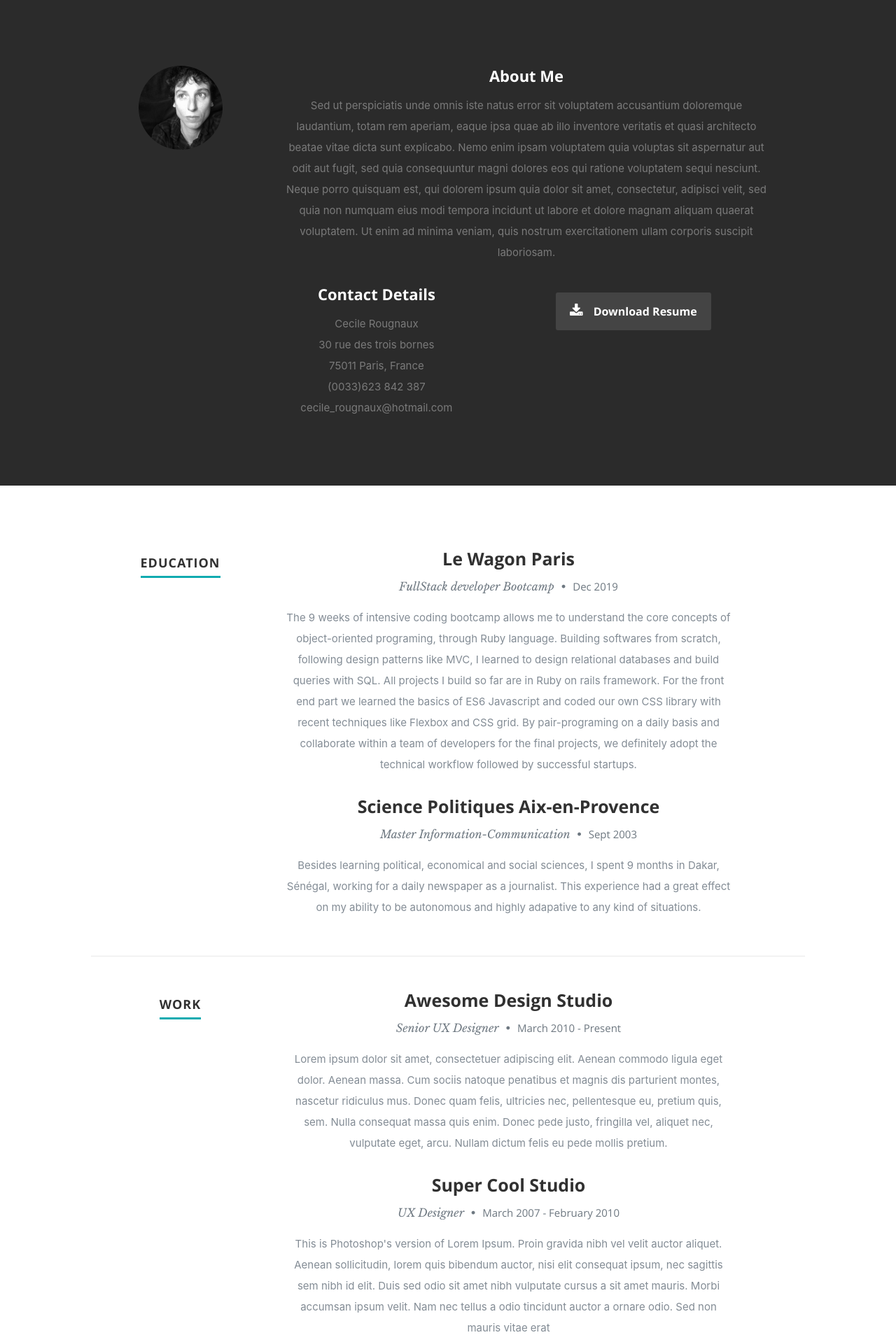
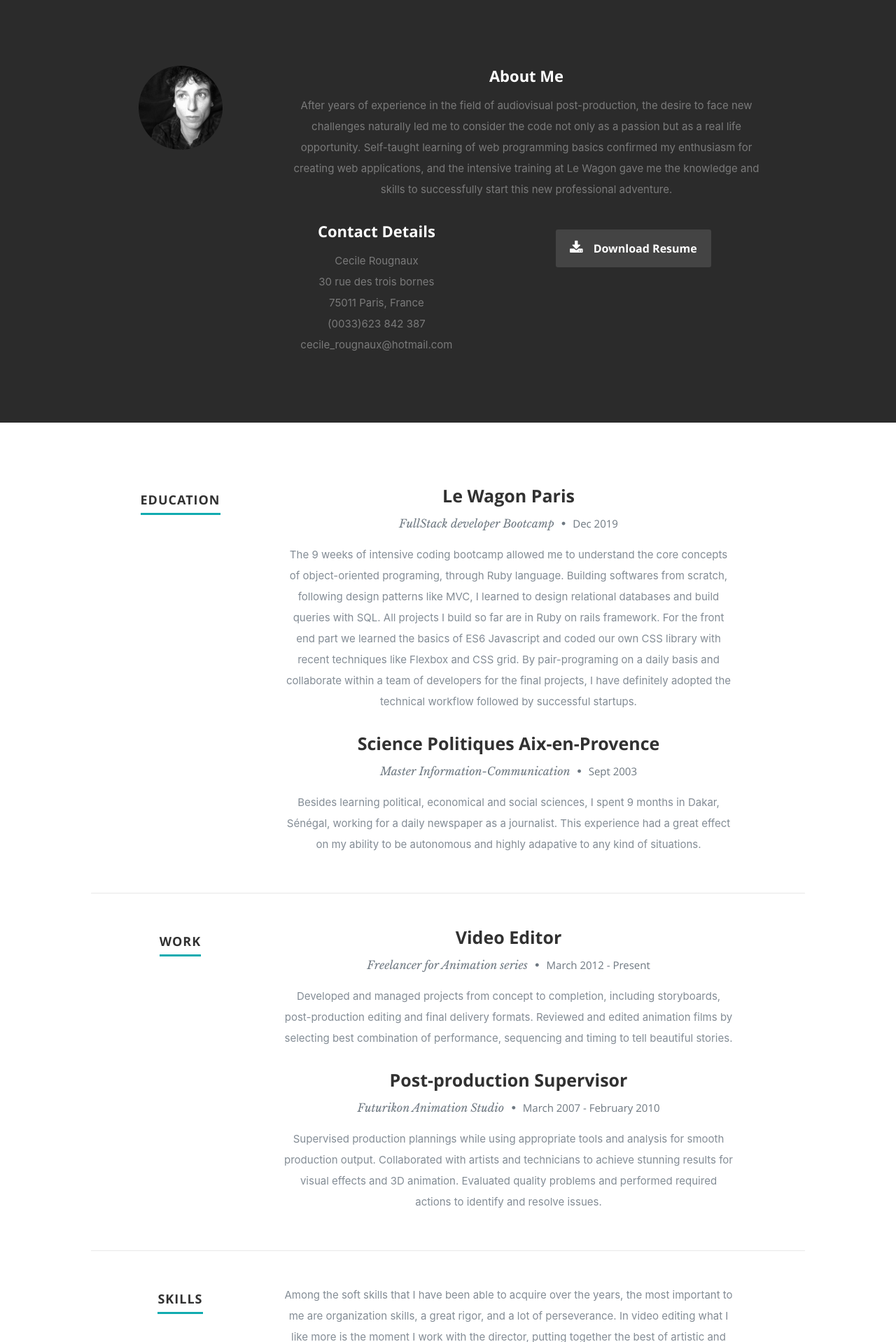
Before and after one commit to cecileRx/resume, a React (Create React App) app: page / in a window 1280 px wide. Shown: the part 802-2720 px from the top of the page at 70% size. Built offline with nearby package versions, Linux system fonts and the light colour scheme.

Commit message:
all texts edited

```diff
--- a/src/components/about/about.js
+++ b/src/components/about/about.js
@@ -11,12 +11,7 @@ export default class About extends Component {
           </div>
           <div className="nine columns main-col">
             <h2>About Me</h2>
-            <p>Sed ut perspiciatis unde omnis iste natus error sit voluptatem accusantium doloremque laudantium, totam rem aperiam,
-              eaque ipsa quae ab illo inventore veritatis et quasi architecto beatae vitae dicta sunt explicabo. Nemo enim ipsam
-              voluptatem quia voluptas sit aspernatur aut odit aut fugit, sed quia consequuntur magni dolores eos qui ratione
-              voluptatem sequi nesciunt. Neque porro quisquam est, qui dolorem ipsum quia dolor sit amet, consectetur, adipisci velit,
-              sed quia non numquam eius modi tempora incidunt ut labore et dolore magnam aliquam quaerat voluptatem.
-              Ut enim ad minima veniam, quis nostrum exercitationem ullam corporis suscipit laboriosam.
+            <p>After years of experience in the field of audiovisual post-production, the desire to face new challenges naturally led me to consider the code not only as a passion but as a real life opportunity. Self-taught learning of web programming basics confirmed my enthusiasm for creating web applications, and the intensive training at Le Wagon gave me the knowledge and skills to successfully start this new professional adventure.
             </p>
             <div className="row">
               <div className="columns contact-details">
--- a/src/components/resume/resume.js
+++ b/src/components/resume/resume.js
@@ -14,7 +14,7 @@ export default class Resume extends Component {
               <div className="twelve columns">
                 <h3>Le Wagon Paris</h3>
                 <p className="info"> FullStack developer Bootcamp <span>•</span> <em className="date">Dec 2019</em></p>
-                  The 9 weeks of intensive coding bootcamp allows me to understand the core concepts of object-oriented programing, through Ruby language. Building softwares from scratch, following design patterns like MVC, I learned to design relational databases and build queries with SQL. All projects I build so far are in Ruby on rails framework. For the front end part we learned the basics of ES6 Javascript and coded our own CSS library with recent techniques like Flexbox and CSS grid.  By pair-programing on a daily basis and collaborate within a team of developers for the final projects, we definitely adopt the technical workflow followed by successful startups.
+                  The 9 weeks of intensive coding bootcamp allowed me to understand the core concepts of object-oriented programing, through Ruby language. Building softwares from scratch, following design patterns like MVC, I learned to design relational databases and build queries with SQL. All projects I build so far are in Ruby on rails framework. For the front end part we learned the basics of ES6 Javascript and coded our own CSS library with recent techniques like Flexbox and CSS grid.  By pair-programing on a daily basis and collaborate within a team of developers for the final projects, I have definitely adopted the technical workflow followed by successful startups.
                 <p>
 
                 </p>
@@ -38,25 +38,23 @@ export default class Resume extends Component {
           <div className="nine columns main-col">
             <div className="row item">
               <div className="twelve columns">
-                <h3>Awesome Design Studio</h3>
-                <p className="info">Senior UX Designer <span>•</span> <em className="date">March 2010 - Present</em></p>
+                <h3>Video Editor</h3>
+                <p className="info">Freelancer for Animation series <span>•</span> <em className="date">March 2012 - Present</em></p>
                 <p>
-                  Lorem ipsum dolor sit amet, consectetuer adipiscing elit. Aenean commodo ligula eget dolor. Aenean massa.
-                  Cum sociis natoque penatibus et magnis dis parturient montes, nascetur ridiculus mus. Donec quam felis,
-                  ultricies nec, pellentesque eu, pretium quis, sem. Nulla consequat massa quis enim.
-                  Donec pede justo, fringilla vel, aliquet nec, vulputate eget, arcu. Nullam dictum felis eu pede mollis pretium.
+                  Developed and managed projects from concept to completion, including storyboards, post-production editing and final delivery formats.
+                  Reviewed and edited animation films by selecting best combination of performance, sequencing and timing to tell beautiful stories.
                 </p>
               </div>
             </div> {/* item end */}
             <div className="row item">
               <div className="twelve columns">
-                <h3>Super Cool Studio</h3>
-                <p className="info">UX Designer <span>•</span> <em className="date">March 2007 - February 2010</em></p>
+                <h3>Post-production Supervisor</h3>
+                <p className="info">Futurikon Animation Studio <span>•</span> <em className="date">March 2007 - February 2010</em></p>
                 <p>
-                  This is Photoshop's version  of Lorem Ipsum. Proin gravida nibh vel velit auctor aliquet.
-                  Aenean sollicitudin, lorem quis bibendum auctor, nisi elit consequat ipsum, nec sagittis sem
-                  nibh id elit. Duis sed odio sit amet nibh vulputate cursus a sit amet mauris. Morbi accumsan
-                  ipsum velit. Nam nec tellus a odio tincidunt auctor a ornare odio. Sed non  mauris vitae erat
+                  Supervised production plannings while using appropriate tools and analysis for smooth production output.
+                   Collaborated with artists and technicians to achieve stunning results for visual effects and 3D animation.
+                  Evaluated quality problems and performed required actions to identify and resolve issues.
+
                 </p>
               </div>
             </div> {/* item end */}
@@ -67,10 +65,7 @@ export default class Resume extends Component {
             <h1><span>Skills</span></h1>
           </div>
           <div className="nine columns main-col">
-            <p>Sed ut perspiciatis unde omnis iste natus error sit voluptatem accusantium doloremque laudantium, totam rem aperiam,
-              eaque ipsa quae ab illo inventore veritatis et quasi architecto beatae vitae dicta sunt explicabo. Nemo enim ipsam
-              voluptatem quia voluptas sit aspernatur aut odit aut fugit, sed quia consequuntur magni dolores eos qui ratione
-              voluptatem sequi nesciunt.
+            <p> Among the soft skills that I have been able to acquire over the years, the most important to me are organization skills, a great rigor, and a lot of perseverance. In video editing what I like more is the moment I work with the director, putting together the best of artistic and technical aspects to create a nice, coherent and original piece of work. I felt the same emulation when pair-programing at le wagon!
             </p>
             <div className="bars">
               <ul className="skills">
```
